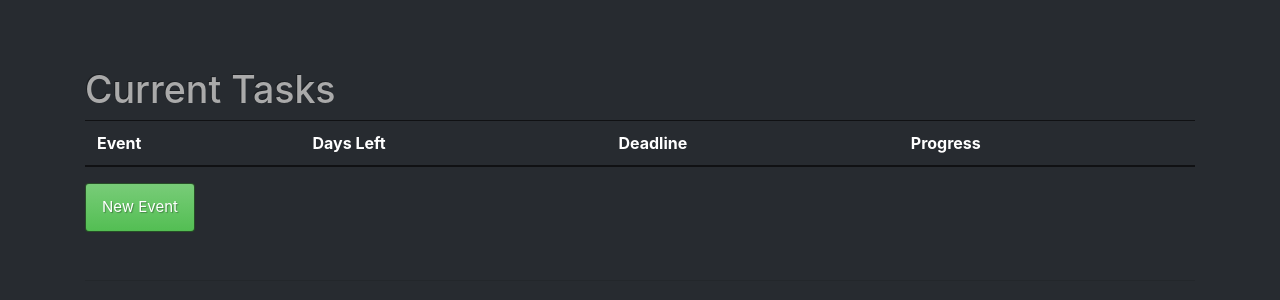
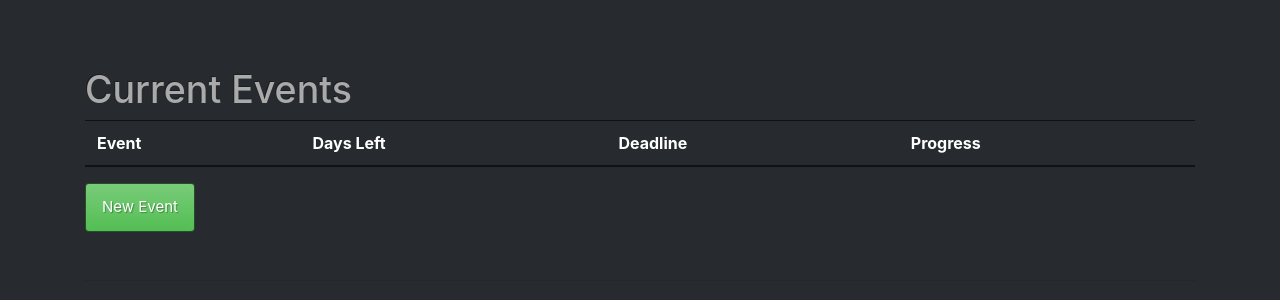
Before and after one commit to marceloFA/deadlines_app, a Django app: page / in a window 1280 px wide. Shown: the part 57-357 px from the top of the page. Run offline with Django 3.2, Linux system fonts and the light colour scheme; data that the repository does not hold is empty; some libraries are stand-ins or nearby versions.

Commit message:
Current Events

```diff
--- a/tasks/templates/tasks/task_list.html
+++ b/tasks/templates/tasks/task_list.html
@@ -11,7 +11,7 @@
 </style>
 
 <!-- Current Tasks -->
-<h1>Current Tasks</h1>
+<h1>Current Events</h1>
 
 <table class="table">
     <thead>
```
